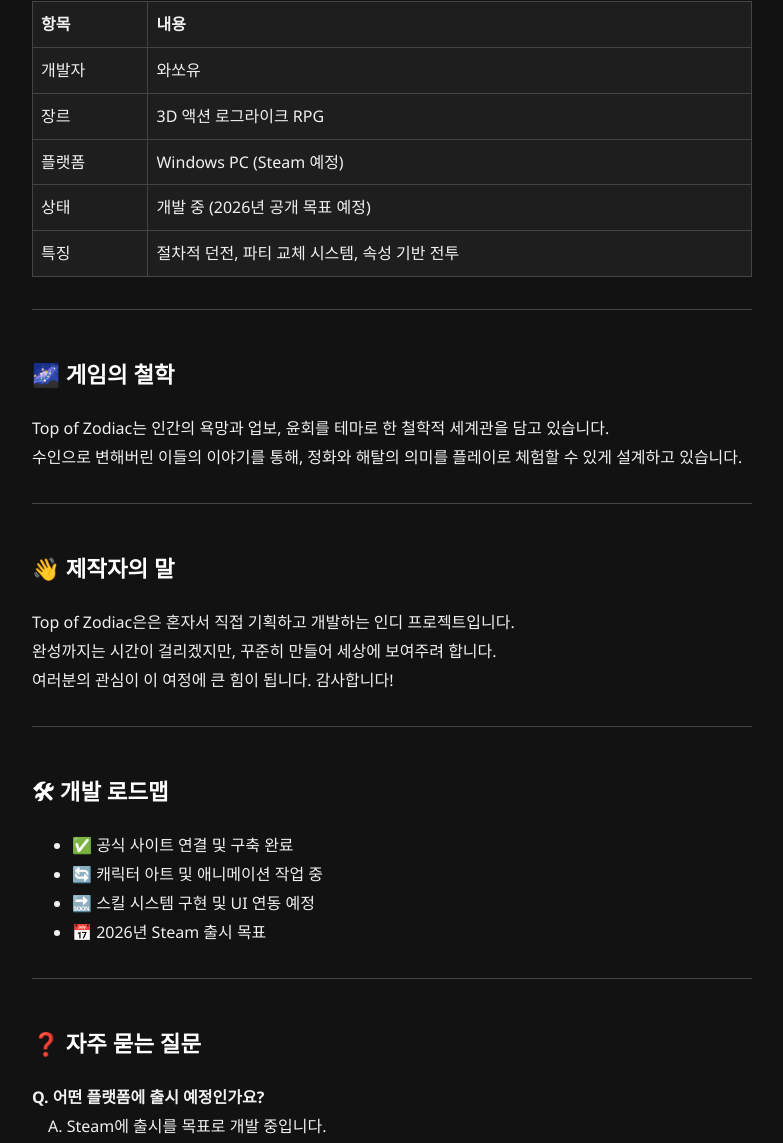
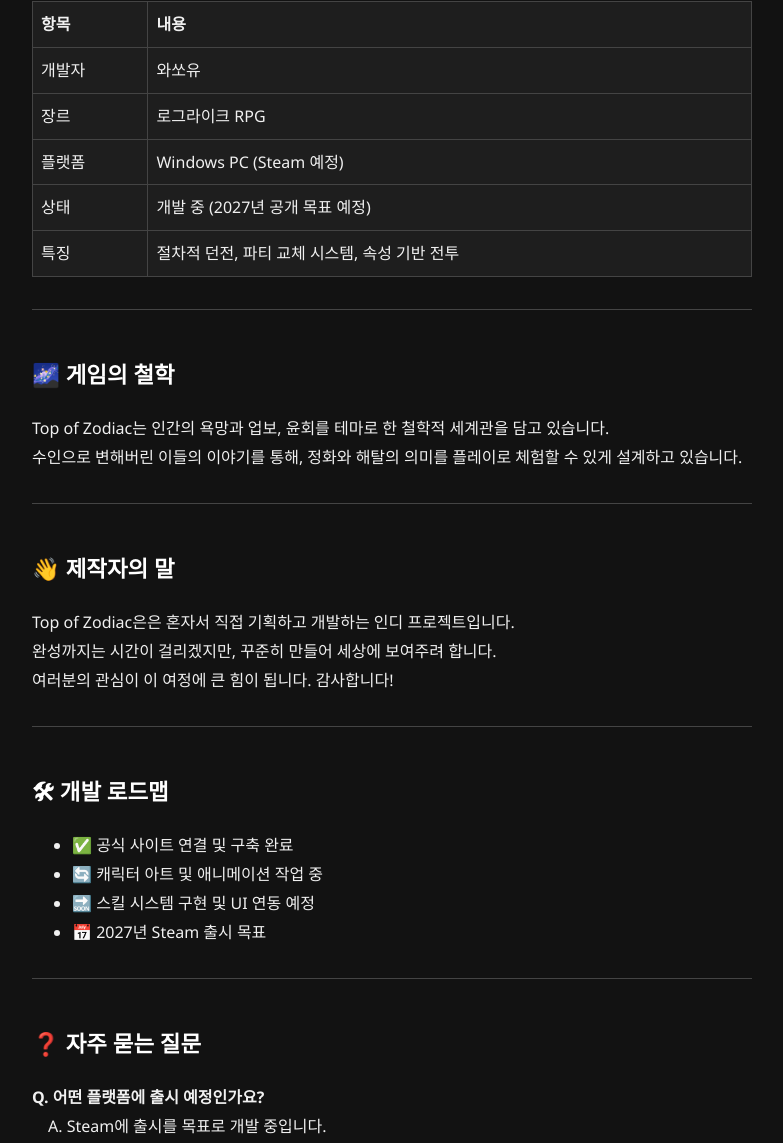
Before and after one commit to topofzodiac/topofzodiac.github.io, a plain HTML site: page index.html in a window 1280 px wide. Shown: the part 1283-2426 px from the top of the page, without its empty margins (248-1031 px from the left). Drawn offline with Linux system fonts and the light colour scheme.

Commit message:
장르를 '로그라이크 RPG'로, 공개 목표를 2027년으로 변경
Co-Authored-By: Claude Opus 5.5 <noreply@anthropic.com>
Claude-Session: https://claude.ai/code/session_0165TwDie2cio3SXjW88Sc3D

```diff
--- a/index.html
+++ b/index.html
@@ -100,9 +100,9 @@
   <table>
     <tr><th>항목</th><th>내용</th></tr>
     <tr><td>개발자</td><td>와쏘유</td></tr>
-    <tr><td>장르</td><td>3D 액션 로그라이크 RPG</td></tr>
+    <tr><td>장르</td><td>로그라이크 RPG</td></tr>
     <tr><td>플랫폼</td><td>Windows PC (Steam 예정)</td></tr>
-    <tr><td>상태</td><td>개발 중 (2026년 공개 목표 예정)</td></tr>
+    <tr><td>상태</td><td>개발 중 (2027년 공개 목표 예정)</td></tr>
     <tr><td>특징</td><td>절차적 던전, 파티 교체 시스템, 속성 기반 전투</td></tr>
   </table>
 
@@ -128,7 +128,7 @@
   <li>✅ 공식 사이트 연결 및 구축 완료</li>
   <li>🔄 캐릭터 아트 및 애니메이션 작업 중</li>
   <li>🔜 스킬 시스템 구현 및 UI 연동 예정</li>
-  <li>📅 2026년 Steam 출시 목표</li>
+  <li>📅 2027년 Steam 출시 목표</li>
 </ul>
 
   <hr>
```
Also changed, not shown: 1 other file.
